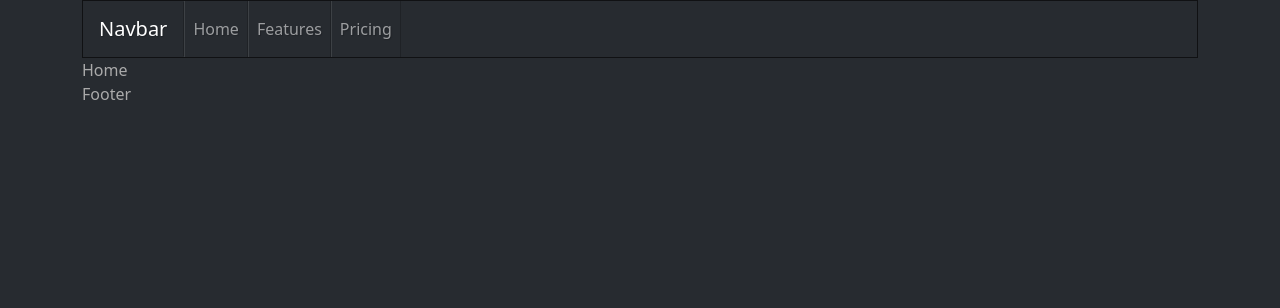
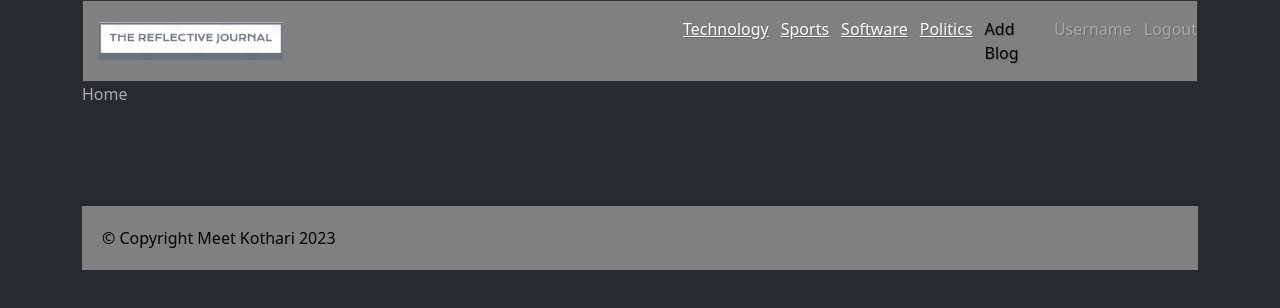
Before and after one commit to mskothari07/Reflective_journal, a React (Create React App) app in the folder client/my-app/: page / in a window 1280 px wide. Shown: the top 308 px of the page. Built offline with nearby package versions, Linux system fonts and the light colour scheme.

Commit message:
Navbar,Footer and  Website theme

```diff
--- a/client/my-app/public/index.html
+++ b/client/my-app/public/index.html
@@ -1,14 +1,12 @@
 <!DOCTYPE html>
 <html lang="en">
+
 <head>
   <meta charset="utf-8" />
   <link rel="icon" href="%PUBLIC_URL%/favicon.ico" />
   <meta name="viewport" content="width=device-width, initial-scale=1" />
   <meta name="theme-color" content="#000000" />
-    <meta
-      name="description"
-      content="Web site created using create-react-app"
-    />
+  <meta name="description" content="Web site created using create-react-app" />
   <link rel="apple-touch-icon" href="%PUBLIC_URL%/logo192.png" />
   <!--
       manifest.json provides metadata used when your web app is installed on a
@@ -24,8 +22,9 @@
       work correctly both with client-side routing and a non-root public URL.
       Learn how to configure a non-root public URL by running `npm run build`.
     -->
-    <title>React App</title>
+  <title>reflective journal</title>
 </head>
+
 <body>
   <noscript>You need to enable JavaScript to run this app.</noscript>
   <div id="root"></div>
@@ -40,4 +39,5 @@
       To create a production bundle, use `npm run build` or `yarn build`.
     -->
 </body>
+
 </html>
--- a/client/my-app/src/components/Footer.jsx
+++ b/client/my-app/src/components/Footer.jsx
@@ -1,7 +1,11 @@
 import React from "react";
 
 const Footer = () => {
-  return <div>Footer</div>;
+  return (
+    <footer className="footer">
+      <span>&#169; Copyright Meet Kothari 2023</span>
+    </footer>
+  );
 };
 
 export default Footer;
--- a/client/my-app/src/components/Navbar.jsx
+++ b/client/my-app/src/components/Navbar.jsx
@@ -1,22 +1,27 @@
 import React from "react";
-import Container from "react-bootstrap/Container";
-import Nav from "react-bootstrap/Nav";
-import Navbar from "react-bootstrap/Navbar";
+import "../styles.css";
+import { Link } from "react-router-dom";
 
 const NavBar = () => {
   return (
-    <>
-      <Navbar bg="dark" variant="dark">
-        <Container>
-          <Navbar.Brand href="#home">Navbar</Navbar.Brand>
-          <Nav className="me-auto">
-            <Nav.Link href="#home">Home</Nav.Link>
-            <Nav.Link href="#features">Features</Nav.Link>
-            <Nav.Link href="#pricing">Pricing</Nav.Link>
-          </Nav>
-        </Container>
-      </Navbar>
-    </>
+    <div className="navbar">
+      <div className="nav-container">
+        <div className="logo">
+          <img src="logo.jpg" className="logo-img" alt="Website Logo" />
+        </div>
+        <div className="links">
+          <Link to={"#"}>Technology</Link>
+          <Link to={"#"}>Sports</Link>
+          <Link to={"#"}>Software</Link>
+          <Link to={"#"}>Politics</Link>
+          <Link className="add-blog" to={"#"}>
+            Add Blog
+          </Link>
+          <spam>Username</spam>
+          <span>Logout</span>
+        </div>
+      </div>
+    </div>
   );
 };
 
--- a/client/my-app/src/styles.css
+++ b/client/my-app/src/styles.css
@@ -79,3 +79,36 @@
   color: red;
   text-align: center;
 } /* Register Page CSS Ends */
+
+/* Navbar Css Starts */
+.navbar {
+  background: gray;
+}
+.nav-container {
+  padding: 1rem 0px;
+  display: flex;
+  align-items: center;
+  justify-content: space-between;
+}
+.links {
+  padding-left: 25rem;
+  display: flex;
+  gap: 12px;
+}
+.logo-img {
+  width: 200px;
+  padding-left: 1em;
+}
+.add-blog {
+  color: black;
+  text-decoration: none;
+}
+/* Navbar CSS ends */
+
+/* Footer CSS starts */
+.footer {
+  margin-top: 100px;
+  padding: 20px;
+  background: gray;
+  color: black;
+}
```
Also changed, not shown: client/my-app/public/logo.jpg (added). Lines whose indentation alone changed are shown as unchanged.
